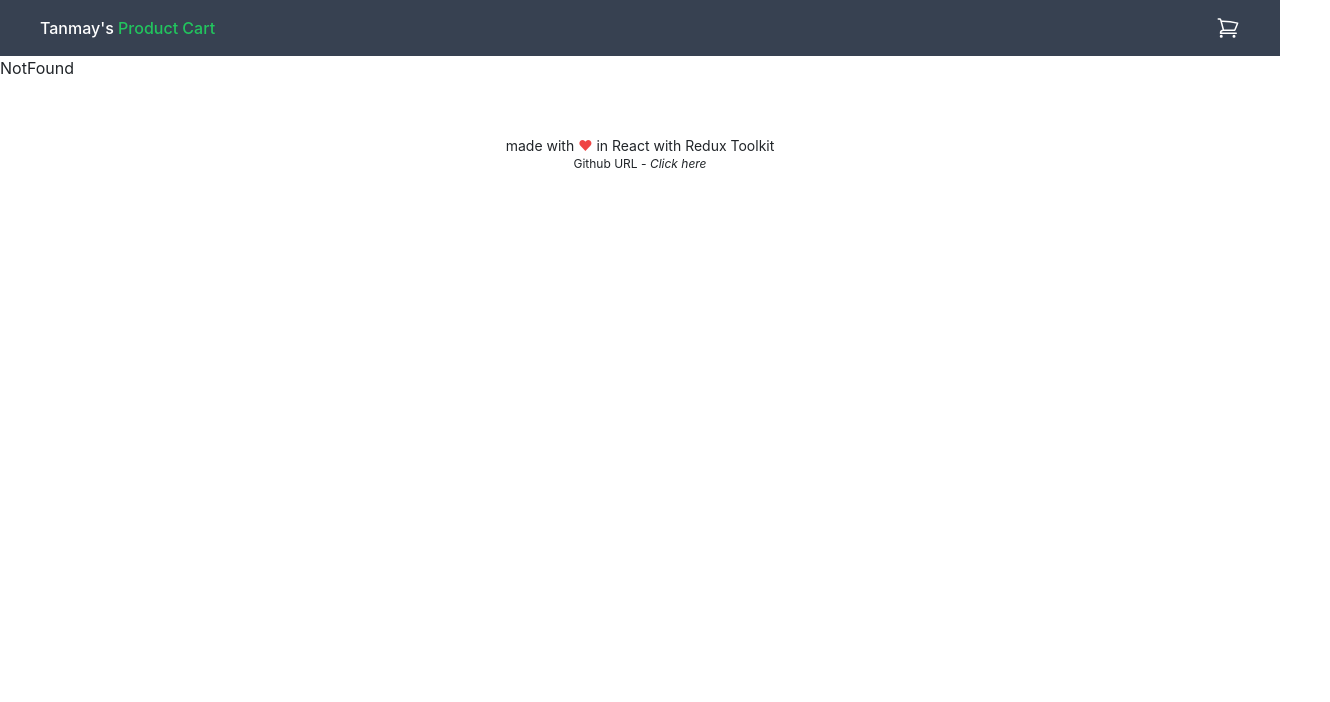
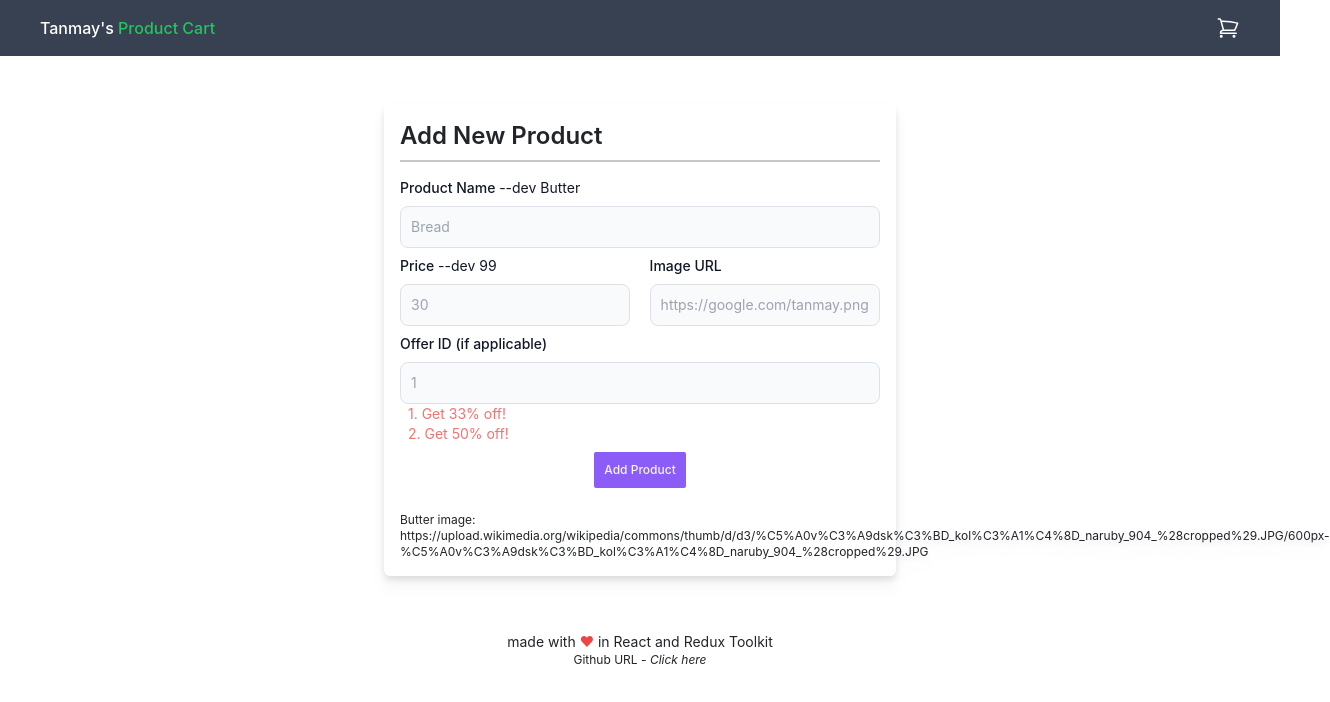
Before and after one commit to TanmayPShinde/products-n-cart, a React (Create React App) app: page /admin in a window 1280 px wide. Shown: the top 702 px of the page, 1330 px wide, since content can reach past the window. Built offline with nearby package versions, Linux system fonts and the light colour scheme; no server answers; the database is empty.

Commit message:
feat: admin page to add products

```diff
--- a/src/App.js
+++ b/src/App.js
@@ -4,6 +4,7 @@ import Cart from "./pages/cart";
 import NotFound from "./pages/notFound";
 import Footer from "./components/layout/footer";
 import Navbar from "./components/layout/navbar";
+import Admin from "./pages/admin";
 
 function App() {
   return (
@@ -13,6 +14,7 @@ function App() {
         <Routes>
           <Route path="/" element={<Home />} />
           <Route path="/cart" element={<Cart />} />
+          <Route path="/admin" element={<Admin />} />
           <Route path="/*" element={<NotFound />} />
         </Routes>
         <Footer />
--- a/src/components/layout/footer/index.jsx
+++ b/src/components/layout/footer/index.jsx
@@ -2,7 +2,7 @@ const Footer = () => {
   return (
     <div className="text-center mt-14 mb-4">
       <p className="text-sm">
-        made with <span className="text-red-500">❤</span> in React with Redux
+        made with <span className="text-red-500">❤</span> in React and Redux
         Toolkit
       </p>
       <p className="text-xs">
--- /dev/null
+++ b/src/pages/admin/index.js
@@ -0,0 +1,122 @@
+import React, { useState } from "react";
+import { useDispatch } from "react-redux";
+import { addProduct } from "../../features/productSlice";
+
+const Admin = () => {
+  const dispatch = useDispatch();
+  const [name, setName] = useState("");
+  const [price, setPrice] = useState("");
+  const [image, setImage] = useState("");
+  const [offer, setOffer] = useState("");
+
+  const handleSubmit = (event) => {
+    event.preventDefault();
+    dispatch(
+      addProduct({
+        name,
+        price,
+        image,
+        offer_id: offer,
+      })
+    );
+    setImage("");
+    setName("");
+    setPrice("");
+    setOffer("");
+  };
+  return (
+    <div className="mt-5 p-3 max-w-lg mx-auto bg-white rounded-md drop-shadow-lg">
+      <h1 className="text-2xl font-semibold ">Add New Product</h1>
+      <hr className="h-px mt-2 mb-3 bg-orange-600 border-2 dark:bg-gray-700" />
+      <form onSubmit={handleSubmit} autoComplete="off">
+        <div className="mt-2">
+          <label
+            htmlFor="name"
+            className="block mb-2 text-sm font-medium text-gray-900 dark:text-white"
+          >
+            Product Name{" "}
+            <span className="text-sm font-normal">--dev Butter</span>
+          </label>
+          <input
+            type="text"
+            id="name"
+            className="bg-gray-50 border border-gray-300 text-gray-900 text-sm rounded-lg focus:ring-blue-500 focus:border-blue-500 block w-full p-2.5 dark:bg-gray-700 dark:border-gray-600 dark:placeholder-gray-400 dark:text-white dark:focus:ring-blue-500 dark:focus:border-blue-500"
+            placeholder="Bread"
+            required
+            value={name}
+            onChange={(e) => setName(e.target.value)}
+          />
+        </div>
+        <div className="flex justify-between">
+          <div className="mt-2" style={{ width: "48%" }}>
+            <label
+              htmlFor="price"
+              className="block mb-2 text-sm font-medium text-gray-900 dark:text-white"
+            >
+              Price <span className="text-sm font-normal">--dev 99</span>
+            </label>
+            <input
+              type="number"
+              id="name"
+              className="bg-gray-50 border border-gray-300 text-gray-900 text-sm rounded-lg focus:ring-blue-500 focus:border-blue-500 block w-full p-2.5 dark:bg-gray-700 dark:border-gray-600 dark:placeholder-gray-400 dark:text-white dark:focus:ring-blue-500 dark:focus:border-blue-500"
+              placeholder="30"
+              required
+              value={price}
+              onChange={(e) => setPrice(e.target.value)}
+            />
+          </div>
+          <div className="mt-2" style={{ width: "48%" }}>
+            <label
+              htmlFor="image"
+              className="block mb-2 text-sm font-medium text-gray-900 dark:text-white"
+            >
+              Image URL
+            </label>
+            <input
+              type="text"
+              id="image"
+              className="bg-gray-50 border border-gray-300 text-gray-900 text-sm rounded-lg focus:ring-blue-500 focus:border-blue-500 block w-full p-2.5 dark:bg-gray-700 dark:border-gray-600 dark:placeholder-gray-400 dark:text-white dark:focus:ring-blue-500 dark:focus:border-blue-500"
+              placeholder="https://google.com/tanmay.png"
+              required
+              value={image}
+              onChange={(e) => setImage(e.target.value)}
+            />
+          </div>
+        </div>
+        <div className="mt-2">
+          <label
+            htmlFor="offer"
+            className="block mb-2 text-sm font-medium text-gray-900 dark:text-white"
+          >
+            Offer ID (if applicable)
+          </label>
+          <input
+            type="number"
+            id="offer"
+            className="bg-gray-50 border border-gray-300 text-gray-900 text-sm rounded-lg focus:ring-blue-500 focus:border-blue-500 block w-full p-2.5 dark:bg-gray-700 dark:border-gray-600 dark:placeholder-gray-400 dark:text-white dark:focus:ring-blue-500 dark:focus:border-blue-500"
+            placeholder="1"
+            value={offer}
+            onChange={(e) => setOffer(e.target.value)}
+          />
+          <p className="text-sm text-red-400 ms-2">1. Get 33% off!</p>
+          <p className="text-sm text-red-400 ms-2">2. Get 50% off!</p>
+        </div>
+        <div className="mt-2 text-center">
+          <button
+            type="submit"
+            className="p-2.5 text-gray-100 font-medium rounded-sm text-xs bg-violet-500 hover:bg-violet-600 active:bg-violet-700 focus:outline-none focus:ring focus:ring-violet-300 "
+          >
+            Add Product
+          </button>
+        </div>
+      </form>
+
+      <p className="text-xs mt-4 flex-wrap">
+        Butter image:
+        https://upload.wikimedia.org/wikipedia/commons/thumb/d/d3/%C5%A0v%C3%A9dsk%C3%BD_kol%C3%A1%C4%8D_naruby_904_%28cropped%29.JPG/600px-%C5%A0v%C3%A9dsk%C3%BD_kol%C3%A1%C4%8D_naruby_904_%28cropped%29.JPG
+      </p>
+    </div>
+  );
+};
+
+export default Admin;
```
